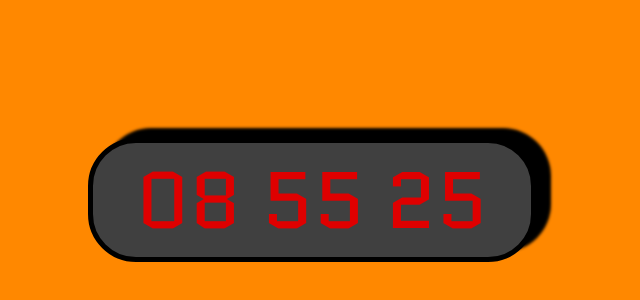
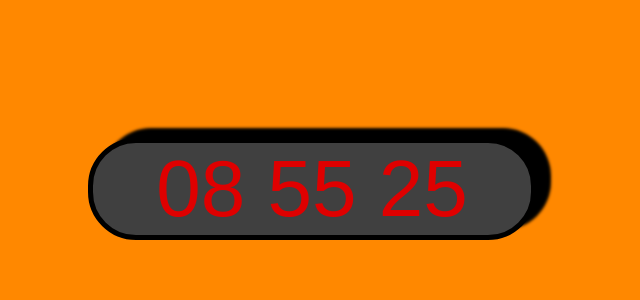
Before and after one commit to Gedeon6/color-clock, a plain HTML site: page index.html in a window 1280 px wide. Shown: the part 198-498 px from the top of the page, without its empty margins (328-968 px from the left). Drawn offline with Linux system fonts and the light colour scheme.

Commit message:
font csere h ne ugráljon a méret

```diff
--- a/index.html
+++ b/index.html
@@ -10,9 +10,9 @@ Released under the MIT license: http://jsbin.mit-license.org
 <meta name="robots" content="noindex">
 <html>
 <head>
-<meta name="description" content="színóra">
+<meta name="description" content="szín-óra">
   <meta charset="utf-8">
-<link href="https://fonts.googleapis.com/css?family=Quantico&display=swap" rel="stylesheet">
+<link href="https://fonts.googleapis.com/css?family=Roboto Mono&display=swap" rel="stylesheet">
   <meta name="viewport" content="width=device-width">
   <title>színóra</title>
 <style id="jsbin-css">
```
